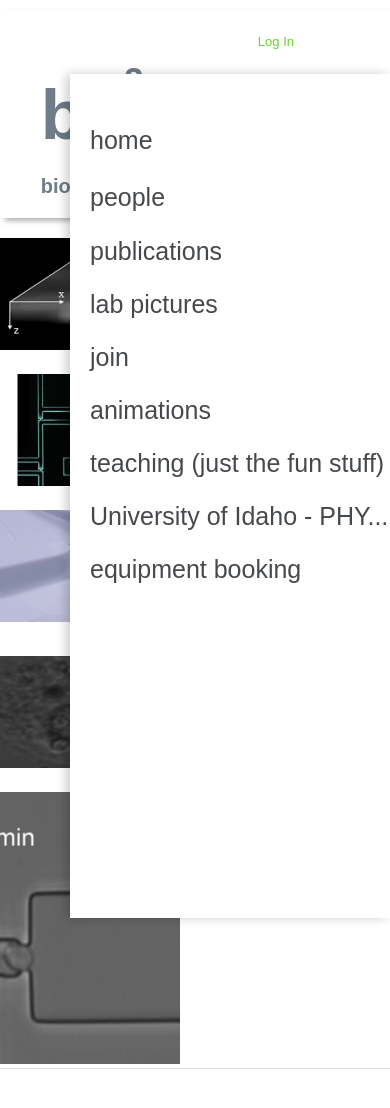
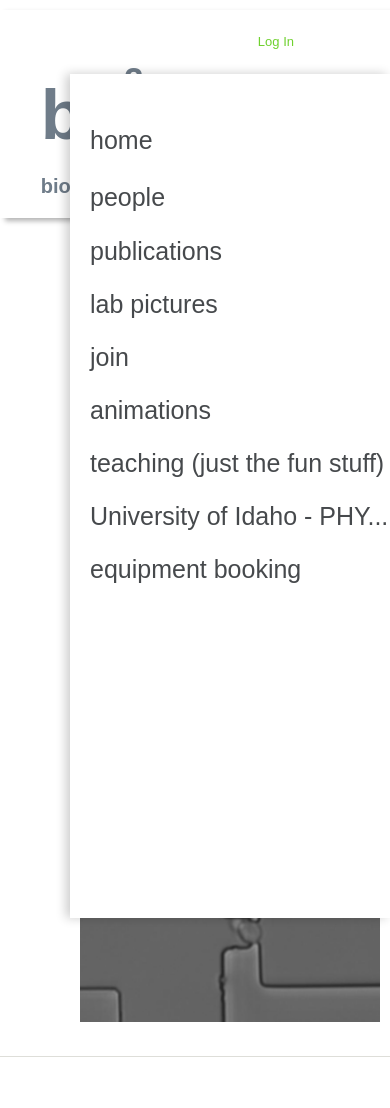
Before and after one commit to busari-mcode/bio-lab, a React (Create React App) app: page / in a window 390 px wide. Shown: the top 1108 px of the page. Built offline with nearby package versions, Linux system fonts and the light colour scheme; the HTML template or start-up script is replaced by a standard one.

Commit message:
new changes

```diff
--- a/src/components/heading/header.css
+++ b/src/components/heading/header.css
@@ -231,6 +231,9 @@
     align-items: center;
     cursor: pointer;
     margin-top: -40px;
+    position: absolute;
+    top: 4rem;
+    right: 6rem;
 }
 
 .mobile-auth i {
@@ -258,12 +261,6 @@
     transition: transform 0.3s ease;
 }
 
-.mobile-auth {
-    position: absolute;
-    top: 4rem;
-    right: 6rem;
-}
-
 .mobile-menu .people {
     margin-right: 7px;
 }
@@ -272,7 +269,6 @@
     font-size: 30px;
     color: rgba(44, 48, 51, 0.878);
 }
-
 
 /**************************** Responsiveness ********************/
 @media screen and (max-width: 599px) {
@@ -316,7 +312,7 @@
     }
 }
 
-@media screen and (min-width: 992px) {
+@media screen and (min-width: 993px) {
     .mobile-menu {
         display: none;
     }
--- a/src/components/home/home.css
+++ b/src/components/home/home.css
@@ -84,8 +84,27 @@
     .home .images {
         display: flex;
         flex-direction: column;
+        margin-bottom: 30px;
     }
-
+    .images .cord img {
+        margin-left: 6rem;
+        width: 18rem;
+    }
+    .images .microfludics img {
+        margin-left: 9rem;
+    }
+    .images .target-sample img {
+        margin-left: 7.5rem;
+        width: 13rem;
+    }
+    .images .laser-spot img {
+        margin-left: 9rem;
+    }
+    .live-cells img {
+        margin-left: 5rem;
+        width: 300px;
+        height: 230px;
+    }
 }
 
 @media screen and (max-width: 992px) {
@@ -95,6 +114,34 @@
     .home .images {
         display: flex;
         flex-direction: column;
+        margin-bottom: 30px;
     }
+    .images .cord img {
+        margin-left: 6rem;
+        width: 18rem;
+    }
+    .images .microfludics img {
+        margin-left: 9rem;
+    }
+    .images .target-sample img {
+        margin-left: 7.5rem;
+        width: 13rem;
+    }
+    .images .laser-spot img {
+        margin-left: 9rem;
+    }
+    .live-cells img {
+        margin-left: 5rem;
+        width: 300px;
+        height: 230px;
+    }
+}
 
+@media screen and (min-width: 993px) {
+    .mobile-menu {
+        display: none;
+    }
+    .mobile-auth {
+        display: none;
+    }
 }
```
